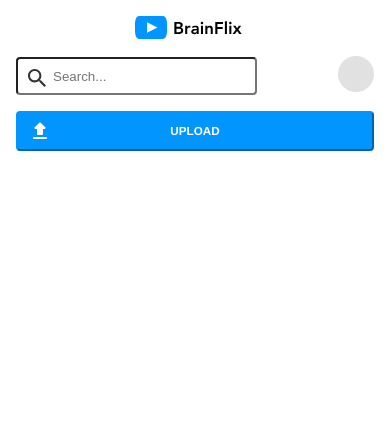
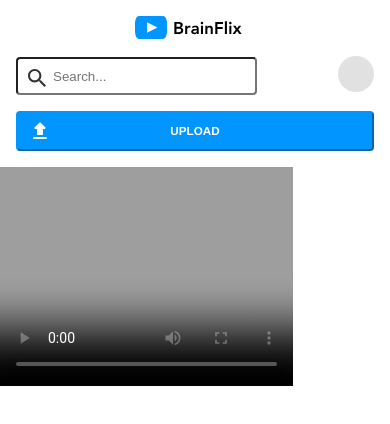
Before and after one commit to rellagant/barbara-csankova-brainflix, a React (Create React App) app: page / in a window 390 px wide. Shown: the top 424 px of the page. Built offline with nearby package versions, Linux system fonts and the light colour scheme; the HTML template or start-up script is replaced by a standard one.

Commit message:
created video component; added styling across all three breakpoints

```diff
--- a/src/App.jsx
+++ b/src/App.jsx
@@ -1,14 +1,31 @@
 import './App.scss';
 import './styles/partials/_globals.scss';
 import { Header } from './components/Component/Header.jsx';
+import { useState } from 'react';
+import videoDetails  from './data/video-details.json';
+import videos from './data/videos.json'
+import { Video } from './components/Component/Video.jsx'
+
 // import { Avatar } from './components/Component/Avatar.jsx';
 // import AvatarImage from './assets/images/Mohan-muruge.jpg';
 
 
 function App() {
+
+  const [videoIndex, setVideoIndex] = useState(0);
+  // const handleVideoSelect = (videoIndex) => {
+  //   setCurrentVideoIndex(videoIndex);
+  // }
+// console.log(video);
   return (
     <>
     <Header/>
+    <Video
+    // video={video}
+    currentVideoIndex={[0]}
+    // handleVideoSelect={handleVideoSelect}
+    mainPoster={videoDetails[videoIndex].image}
+    />
     {/* "HI JOSEPH, do you have a technicolor dreamcoat?"
     <Avatar src={AvatarImage} alt="User Avatar" />
     <Avatar/> */}
@@ -17,3 +34,7 @@ function App() {
 }
 
 export default App;
+
+
+//go back to restyle header search border - left margin on brainflix logo
+//go back to restyle mohan in avatar -- use the <> from under the header when you do
--- /dev/null
+++ b/src/components/Component/Video.jsx
@@ -0,0 +1,16 @@
+import './Video.scss'
+
+export function Video ({
+mainPoster
+}) {
+
+    return (
+        <>
+        <video className="video"
+  controls
+  poster={mainPoster}>
+</video>
+        </>
+    )
+
+}
--- /dev/null
+++ b/src/components/Component/Video.scss
@@ -0,0 +1,23 @@
+@use "../../styles/partials/variables" as *;
+@use "../../styles/partials/mixins" as *;
+
+.video {
+  display: flex;
+  flex-direction: column;
+  background-color: $brainflix-darkblack;
+  max-width: 100vw;
+  max-height: 56.25vw;
+
+  @include tablet {
+    max-width: 90%;
+    padding-left: 5%;
+    padding-right: 5%;
+  }
+
+  @include desktop {
+    max-width: 70%;
+    padding-left: 15%;
+    padding-right: 15%;
+    height: auto;
+  }
+}
```
